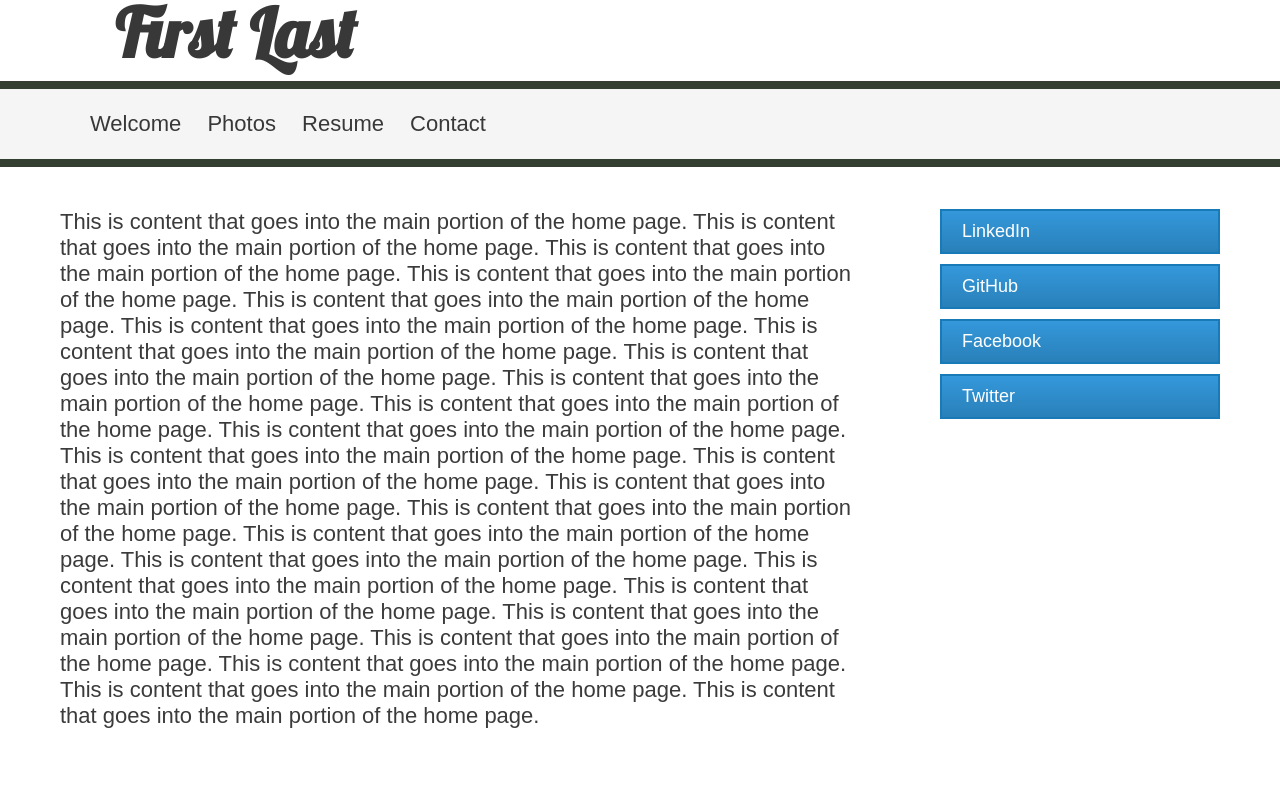
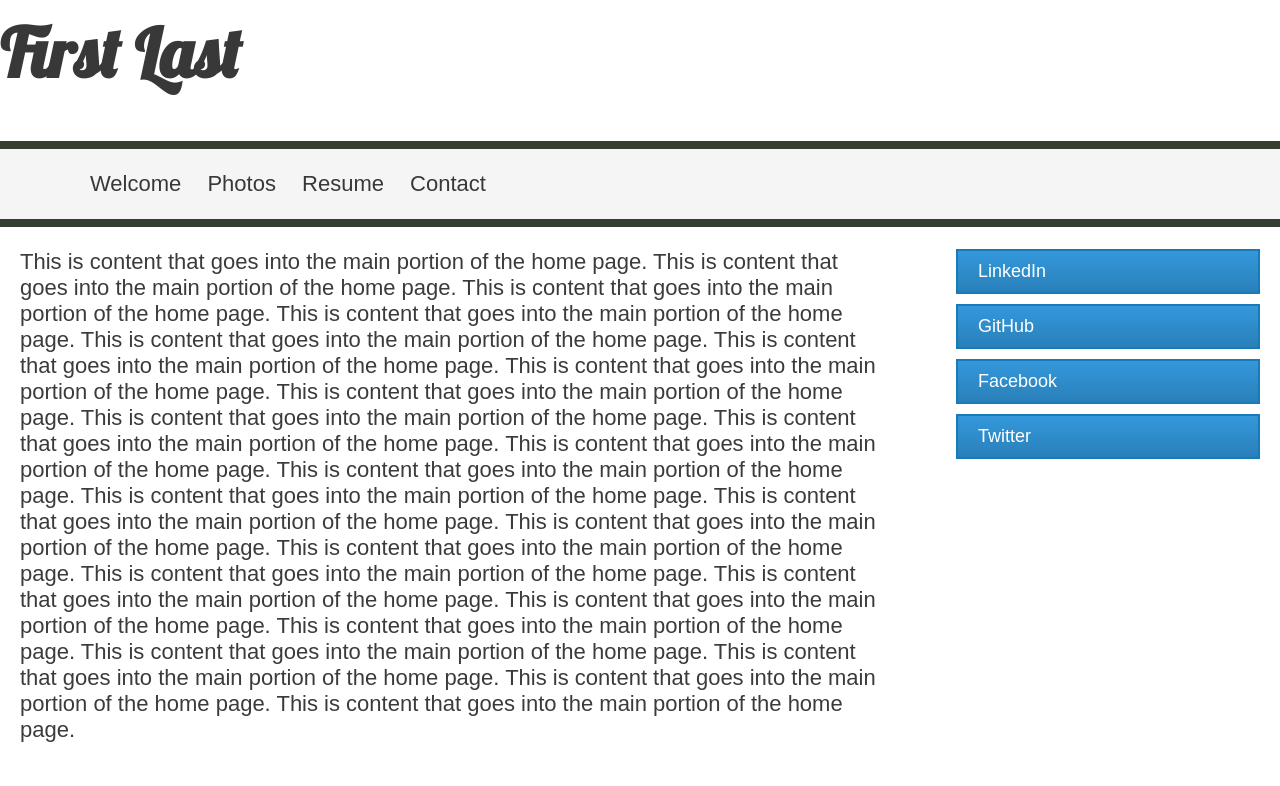
Before and after one commit to brandon-foster/template-1, a PHP site: page /index.php in a window 1280 px wide. Shown: the top 786 px of the page. Run offline with PHP 8.4, Linux system fonts and the light colour scheme; some libraries are stand-ins or nearby versions; some web fonts are replaced.

Commit message:
remove styles: #top-bar and #main

```diff
--- a/css/main.css
+++ b/css/main.css
@@ -23,14 +23,6 @@ body {
 	margin: 0;
 	padding: 0;
 	font-size: 22px;
-}
-
-#top-bar {
-	margin-top: -20px;
-	margin-bottom: -40px;
-	margin-right: auto;
-	margin-left: auto;
-	max-width: 1050px;
 }
 
 #custom-nav-wrapper {
@@ -65,14 +57,6 @@ body {
 
 #custom-nav a:hover {
 	border-bottom: 6px solid #383838;
-}
-
-#main {
-	margin-top: 20px;
-	margin-right: auto;
-	margin-left: auto;
-	min-height: 600px;
-	max-width: 1200px;
 }
 
 .content-left-wrapper,.content-right-wrapper {
```
